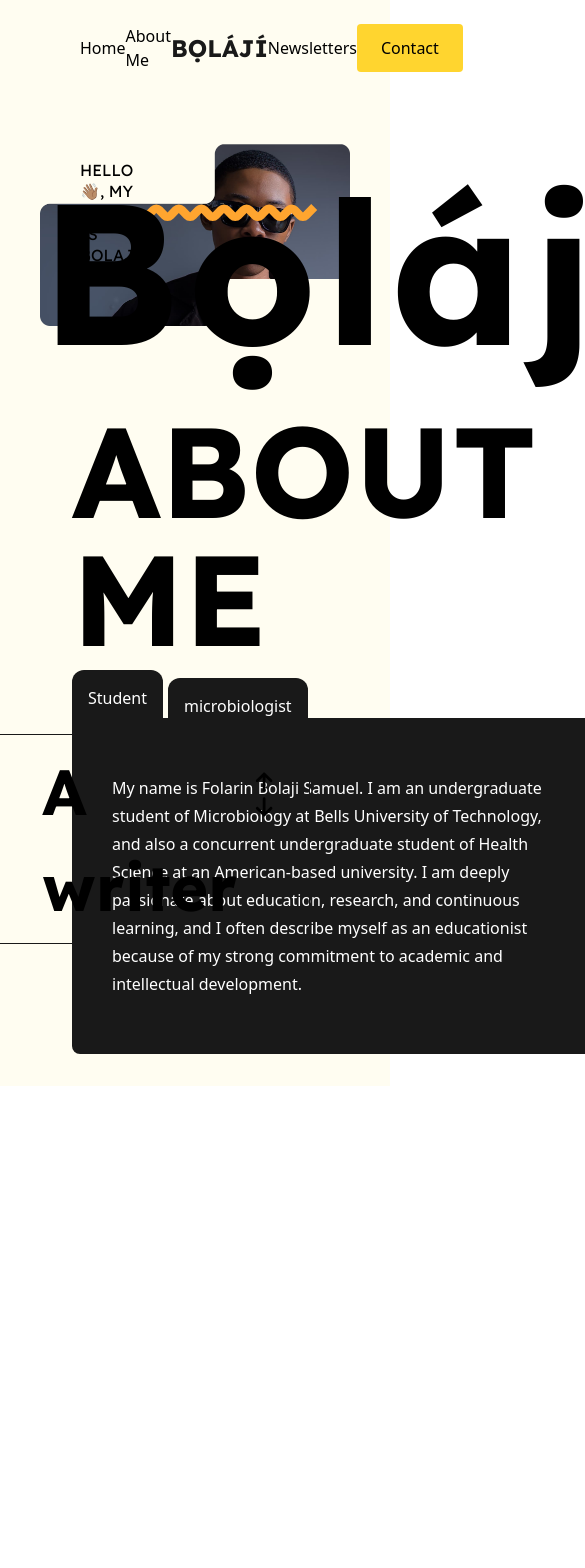
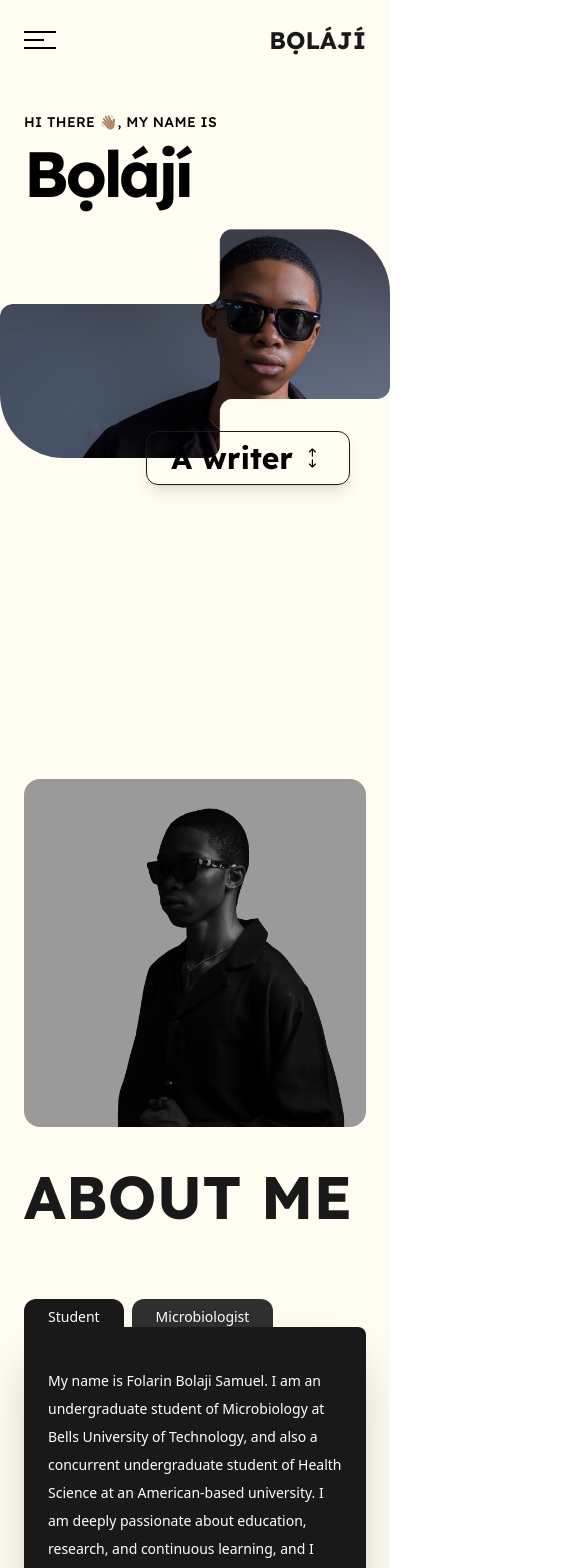
Before and after one commit to UFOASTRO/Bolaji, a React (Vite) app in the folder Bolajis-portfolio/: page / in a window 390 px wide. Shown: the top 1568 px of the page, 585 px wide, since content can reach past the window. Before the commit the page ends 1086 px from the top, so only its background shows below. Built offline with nearby package versions, Linux system fonts and the light colour scheme; no server answers.

Commit message:
Enhance Navbar and About sections with responsive design, add download icon, and implement substack fetch functionality

```diff
--- a/Bolajis-portfolio/components/Navbar.jsx
+++ b/Bolajis-portfolio/components/Navbar.jsx
@@ -1,17 +1,49 @@
+import React, { useState } from "react";
 import "./NavBar.css";
+
 function NavBar() {
+  const [isOpen, setIsOpen] = useState(false);
+
   return (
-    <>
-        <nav className="px-20 py-6 sticky top-0 flex justify-between items-center  z-10 md-hidden font-light">
+    <nav className="relative px-6 md:px-20 py-6 flex justify-between items-center z-50 font-light backdrop-blur-md md:bg-transparent">
+
+      {/* Mobile: Hamburger Icon */}
+      <div className="md:hidden z-50" onClick={() => setIsOpen(!isOpen)}>
+        <div className="space-y-1.5 cursor-pointer">
+          <span className={`block w-8 h-0.5 bg-black transition-transform ${isOpen ? 'rotate-45 translate-y-2' : ''}`}></span>
+          <span className={`block w-5 h-0.5 bg-black transition-opacity ${isOpen ? 'opacity-0' : ''}`}></span>
+          <span className={`block w-8 h-0.5 bg-black transition-transform ${isOpen ? '-rotate-45 -translate-y-2' : ''}`}></span>
+        </div>
+      </div>
+
+      {/* Desktop: Left Links */}
+      <div className="hidden md:flex gap-10 ">
+        <p className="cursor-pointer hover:font-normal">Home</p>
+        <p className="cursor-pointer hover:font-normal">About Me</p>
+      </div>
+
+      {/* Logo - Centered on desktop, right on mobile? Adjusted to flex center */}
+      <div className="center flex justify-start">
+        <p className="lexgend-bold text-2xl text-[#191919]">BỌLÁJÍ</p>
+      </div>
+
+      {/* Desktop: Right Links */}
+      <div className="hidden md:flex items-center gap-10">
+        <p className="cursor-pointer hover:font-normal">Newsletters</p>
+        <p className="bg-[#FFD52F] py-3 px-6 rounded-sm cursor-pointer hover:bg-[#ffc800] transition">Contact</p>
+      </div>
+
+       {/* Mobile Menu Overlay (Optional Basic Implementation) */}
+       {isOpen && (
+        <div className="absolute top-full left-0 w-full bg-white shadow-xl flex flex-col items-center py-10 gap-6 md:hidden">
           <p>Home</p>
           <p>About Me</p>
-          <div className="center">
-          <p className=" lexgend-bold text-2xl text-[#191919]">BỌLÁJÍ</p>
-          </div>
           <p>Newsletters</p>
-          <p className="bg-[#FFD52F] py-3 px-6 rounded-sm">Contact</p>
-        </nav>
-    </>
+          <p className="bg-[#FFD52F] py-2 px-6 rounded-sm">Contact</p>
+        </div>
+      )}
+    </nav>
   );
 }
+
 export default NavBar;
--- a/Bolajis-portfolio/index.html
+++ b/Bolajis-portfolio/index.html
@@ -16,5 +16,6 @@
   <body>
     <div id="root"></div>
     <script type="module" src="/src/main.jsx"></script>
+    <script src="./script.js"></script>
   </body>
 </html>
--- /dev/null
+++ b/Bolajis-portfolio/script.js
@@ -0,0 +1,16 @@
+async function substackFetch() {
+    try{
+        const response = await fetch('https://substack.com/profile/search/linkedin/whatwasntsaid');
+        if(!response.ok){
+            throw new Error(`Network response was not ok ${response.statusText}`);
+        }
+        const data = await response.json();
+        console.log(data);
+        return data;
+    }
+    catch(err){
+        console.error(err)
+    }
+}
+
+substackFetch()
--- a/Bolajis-portfolio/src/About/About.jsx
+++ b/Bolajis-portfolio/src/About/About.jsx
@@ -1,22 +1,47 @@
 import Bolaji2 from "../assets/Images/Bolaji2.png";
+import DownloadIcon from "../assets/Icons/download-icon.svg";
 function AboutBolaji() {
+  const handleChangeText = () => {
+    alert("You clicked on Microbiologist tab!");
+  };
+
   return (
-    <>
-      <div className="container flex justify-between items-center p-8 gap-10">
-        <div className="left">
-          <img src={Bolaji2} alt="about-me-image" className="w-fit" />
+    <section className="w-full flex items-center justify-center">
+      {" "}
+      {/* Added background color context */}
+      <div className="container flex flex-col md:flex-row justify-between items-center p-6 md:p-8 gap-10 md:gap-10">
+        {/* Left: Image */}
+        <div className="left  md:w-1/2 md:flex">
+          <img
+            src={Bolaji2}
+            alt="about-me-image"
+            className="w-full h-auto object-cover rounded-2xl md:rounded-none md:w-fit grayscale"
+          />
         </div>
-        <div className="right">
-          <div className="top w-full">
-            <p className="uppercase text-9xl oswald font-bold lexgend-bold ">About Me</p>
+
+        {/* Right: Content */}
+        <div className="right w-full md:w-1/2 flex flex-col justify-between  gap-10">
+          <div className="top w-full mb-6 md:mb-0">
+            <p className="uppercase text-6xl md:text-[6.5rem] oswald lexgend-bold text-[#191919] ">
+              About Me
+            </p>
           </div>
-          <div className="bottom text-lexgend">
-            <div className="folders flex gap-2 text-white relative top-2">
-            <div className="box1 rounded-t-xl p-4 bg-(--default-black)">Student</div>
-            <div className="box-2 rounded-t-xl p-4 bg-(--default-black) absolute top-2 left-24">microbiologist</div>
+
+          <div className="bottom text-lexgend relative">
+            {/* Tabs */}
+            <div className="folders flex gap-2 text-white text-sm md:text-base relative top-2 z-10">
+              <div className="box1 cursor-pointer rounded-t-xl py-2 px-6 md:p-4 bg-[#191919]">
+                Student
+              </div>
+              <div
+                className="box-2 cursor-pointer rounded-t-xl py-2 px-6 md:p-4 bg-[#191919] opacity-90"
+                onClick={handleChangeText}>
+                Microbiologist
+              </div>
             </div>
 
-            <div className="box-big bg-(--default-black) text-white w-[533.87px] py-14 px-10 rounded-lg text-lexgend font-light text-md leading-7">
+            {/* Content Box */}
+            <div className="box-big bg-[#191919] text-white w-full md:w-[533.87px] py-10 px-6  md:p-10 rounded-lg rounded-tl-none text-lexgend font-light text-sm md:text-md/[30px] md:font-light leading-7 shadow-2xl">
               <p>
                 My name is Folarin Bolaji Samuel. I am an undergraduate student
                 of Microbiology at Bells University of Technology, and also a
@@ -26,11 +51,19 @@ function AboutBolaji() {
                 describe myself as an educationist because of my strong
                 commitment to academic and intellectual development.
               </p>
+
+              <div className="download flex justify-end  transition duration-900 ease-in-out">
+                <button className="mt-8 cursor-pointer flex gap-4 ease-in-out transition duration-300 hover:w-54 bg-(--default-orange) text-black p-4 rounded-full font-bold w-fit md:w-auto hover:bg-[#f9a83f] ">
+                  <img src={DownloadIcon} alt="" className="w-4" />
+                  <p className="cv md:hidden hover:flex text-white">Download CV</p>
+                </button>
+              </div>
             </div>
           </div>
         </div>
       </div>
-    </>
+    </section>
   );
 }
+
 export default AboutBolaji;
--- a/Bolajis-portfolio/src/Hero/HeroSection.jsx
+++ b/Bolajis-portfolio/src/Hero/HeroSection.jsx
@@ -2,36 +2,68 @@ import Bolaji from "../assets/Images/Bolaji.png";
 import jaggedyLine from "../assets/jaggedy-line.svg";
 import upDownArrow from "../assets/up-down-arrow.svg";
 import "./Hero.css";
+
 function HeroSection() {
   return (
-    <>
-      <div className="hero-section flex flex-col items-center justify-center">
-        <img src={Bolaji} alt="Bolaji" className="py-12 px-10 relative" />
-        <div className="top-section absolute top-40 left-20 flex flex-col h-10 gap-0">
-          <div className="top-text relative flex items-center justify-between gap-0 w-[45vw]">
-            <p className=" text-2xl text-[16px] uppercase">
-              Hello 👋🏽, my name is Bolaji
+    <section className="hero-section relative w-full overflow-hidden md:mb-30">
+      <div className="container mx-auto flex flex-col md:block min-h-[80vh] md:min-h-screen relative">
+
+        {/* TEXT CONTENT */}
+        {/* On Mobile: Order 1 (Top). On Desktop: Absolute positioned */}
+        <div className="md:absolute md:top-10 md:left-20 flex flex-col md:gap-10 z-10 px-6 md:px-0 mt-8 md:mt-0">
+
+          {/* Top Text */}
+          <div className="top-text md:right-5 relative flex items-center gap-36 md:w-[45vw] ">
+            <p className="text-[14px] md:text-[16px] uppercase font-medium tracking-wide">
+              Hi there 👋🏽, my name is
             </p>
-            <img src={jaggedyLine} alt="" />
+            {/* Hide jagged line on mobile if it clutters, or keep it */}
+            <img src={jaggedyLine} alt="" className="hidden md:block" />
           </div>
-          <div className="bottom-text ">
-            <p className="absolute -left-10 -top-10 text-[12.5rem] lowercase lexgend-bold p-0 tracking-[.5rem]">
-              <span className="uppercase">B</span>ỌLÁJÍ
+
+          {/* Big Name */}
+          <div className="bottom-text relative mt-2 md:mt-0">
+            {/* Mobile: Static text. Desktop: Absolute positioning preserved */}
+            <p className="text-[4rem] leading-[1] md:absolute md:-left-10 md:-top-10 md:text-[12.5rem] lowercase lexgend-bold tracking-tighter md:tracking-[.5rem]">
+              <span className="uppercase">B</span>ọlájí
             </p>
           </div>
         </div>
-        <div className="bottom-section absolute flex  -bottom-25 right-20 text-[4rem] font-bold border-[#191919] px-18 py-2 border-[1px] rounded-xl">
-          <div className="items relative">
-            <p>A writer </p>
+
+        {/* IMAGE CONTENT */}
+        {/* On Mobile: Order 2. Customized Border Radius. */}
+        <div className="order-2 relative mt-6 md:mt-0 flex justify-center md:block">
+           {/* Desktop: Your original padding/layout. Mobile: Full width with custom rounded corners */}
+          <img
+            src={Bolaji}
+            alt="Bolaji"
+            className="w-full h-auto object-cover
+                       md:py-12 md:px-10 md:w-auto md:relative
+                       rounded-tr-[4rem] rounded-bl-[4rem] md:rounded-none"
+          />
+        </div>
+
+        {/* BADGE (A WRITER) */}
+        {/* On Mobile: Absolute bottom-right of the image container. Desktop: Your original absolute position */}
+        <div className="absolute bottom-[40%] right-10
+                        md:bottom-25 md:right-20
+                        md:bg-transparent
+                        text-3xl md:text-[4rem] font-bold
+                        border-[#191919] px-6 py-2 md:px-18 md:py-2
+                        border rounded-xl shadow-lg md:shadow-none z-20">
+          <div className="items relative flex items-center gap-2">
+            <p>A writer</p>
             <img
               src={upDownArrow}
               alt=""
-              className="absolute -right-14 top-6"
+              className="w-6 md:w-auto md:absolute md:-right-14 md:top-4"
             />
           </div>
         </div>
+
       </div>
-    </>
+    </section>
   );
 }
+
 export default HeroSection;
--- a/Bolajis-portfolio/src/index.css
+++ b/Bolajis-portfolio/src/index.css
@@ -8,4 +8,5 @@
     --default-yellow : #FFD52F;
     --background-color : #FFFDF1;
     --default-black: #191919;
+    --default-orange: #FFA52F;
 }
```
Also changed, not shown: Bolajis-portfolio/src/assets/Icons/download-icon.svg (added).
